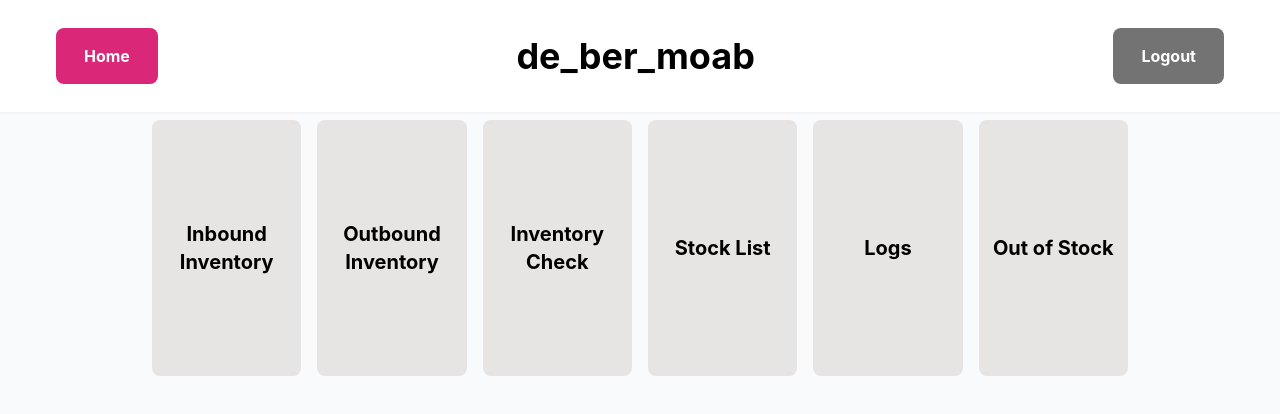
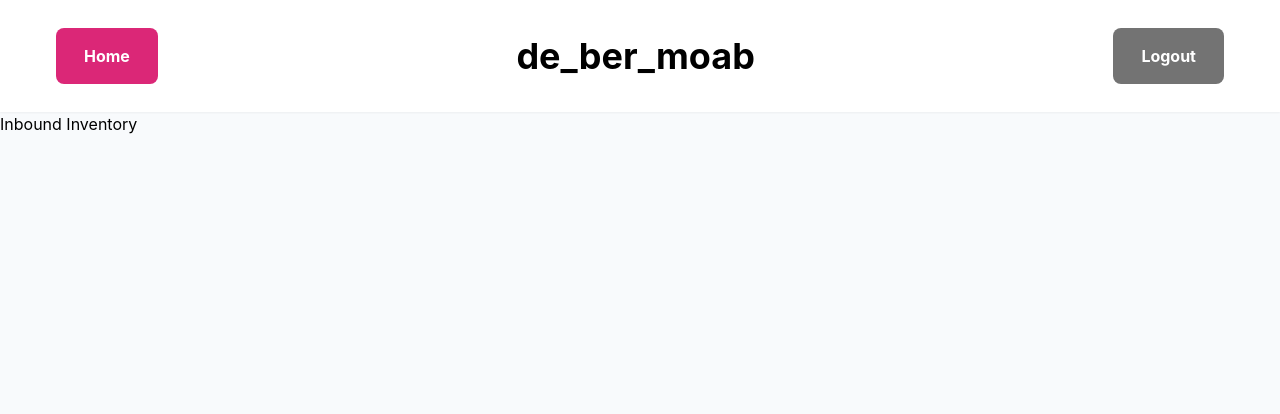
Before and after one commit to santiagomanso/inventory, a React (Create React App) app: page /inbound-inventory in a window 1280 px wide. Shown: the top 414 px of the page. Built offline with nearby package versions, Linux system fonts and the light colour scheme.

Commit message:
added navigation =)

```diff
--- a/package.json
+++ b/package.json
@@ -8,6 +8,7 @@
     "@testing-library/user-event": "^13.5.0",
     "react": "^17.0.2",
     "react-dom": "^17.0.2",
+    "react-router-dom": "^6.2.1",
     "react-scripts": "5.0.0",
     "web-vitals": "^2.1.2"
   },
--- a/src/App.js
+++ b/src/App.js
@@ -1,12 +1,31 @@
 import './App.css';
 import { Layout } from './components/layout/Layout';
 import { NavButtons } from './components/NavButtons';
+import { BrowserRouter as Router, Routes, Route } from 'react-router-dom';
+import { InboundInventory } from './components/InboundInventory';
+import { OutboundInventory } from './components/OutboundInventory';
+import { InventoryCheck } from './components/InventoryCheck';
+import { OutOfStock } from './components/OutOfStock';
+import { StockList } from './components/StockList';
+import { Logs } from './components/Logs';
+
+
 
 function App() {
   return (
-    <Layout>
-      <NavButtons />
-    </Layout>
+    <Router>
+      <Layout>
+        <Routes>
+              <Route  path="/" element={ <NavButtons /> }/>
+              <Route path="/inbound-inventory" element={ <InboundInventory /> }/>
+              <Route path="/outbound-inventory" element={ <OutboundInventory /> }/>
+              <Route path="/inventory-check" element={ <InventoryCheck /> }/>
+              <Route path="/stock-list" element={ <StockList /> }/>
+              <Route path="/logs" element={ <Logs /> }/>
+              <Route path="/out-of-stock" element={ <OutOfStock /> }/>
+        </Routes>
+      </Layout>
+    </Router>
   );
 }
 
--- /dev/null
+++ b/src/components/InboundInventory.jsx
@@ -0,0 +1,9 @@
+import React from 'react'
+
+export const InboundInventory = () => {
+    return (
+        <div>
+            <h1>Inbound Inventory</h1>
+        </div>
+    )
+}
--- /dev/null
+++ b/src/components/InventoryCheck.jsx
@@ -0,0 +1,9 @@
+import React from 'react'
+
+export const InventoryCheck = () => {
+    return (
+        <div>
+            <h1>Inventory Check</h1>
+        </div>
+    )
+}
--- /dev/null
+++ b/src/components/Logs.jsx
@@ -0,0 +1,9 @@
+import React from 'react'
+
+export const Logs = () => {
+    return (
+        <div>
+            <h1>This function would not be implemented any time soon</h1>
+        </div>
+    )
+}
--- a/src/components/NavButtons.jsx
+++ b/src/components/NavButtons.jsx
@@ -1,25 +1,31 @@
 import React from 'react'
+import { useNavigate } from 'react-router-dom'
+
+
 
 export const NavButtons = () => {
+
+    const navigate = useNavigate();
+
     return (
         <div className='ml-0 sm:ml-36 mr-0 sm:mr-36 flex flex-col sm:flex-row justify-center items-center'>
             <div className='m-2 h-16 sm:h-64 w-3/4 sm:w-full bg-stone-200 rounded-lg'>
-                <button className='font-bold text-xl h-full w-full'>Inbound Inventory</button>
+                <button className='font-bold text-xl h-full w-full' onClick={()=>{navigate('./inbound-inventory')}}>Inbound Inventory</button>
             </div>
             <div className='m-2 h-16 sm:h-64 w-3/4 sm:w-full bg-stone-200 rounded-lg'>
-                <button className='font-bold text-xl h-full w-full'>Outbound Inventory</button>
+                <button className='font-bold text-xl h-full w-full' onClick={()=>{navigate('./outbound-inventory')}}>Outbound Inventory</button>
             </div>
             <div className='m-2 h-16 sm:h-64 w-3/4 sm:w-full bg-stone-200 rounded-lg'>
-                <button className='font-bold text-xl h-full w-full'>Inventory Check</button>
+                <button className='font-bold text-xl h-full w-full' onClick={()=>{navigate('./inventory-check')}}>Inventory Check</button>
             </div>
             <div className='m-2 h-16 sm:h-64 w-3/4 sm:w-full bg-stone-200 rounded-lg'>
-                <button className='font-bold text-xl h-full w-full'>Stock List</button>
+                <button className='font-bold text-xl h-full w-full' onClick={()=>{navigate('./stock-list')}}>Stock List</button>
             </div>
             <div className='m-2 h-16 sm:h-64 w-3/4 sm:w-full bg-stone-200 rounded-lg'>
-                <button className='font-bold text-xl h-full w-full'>Logs</button>
+                <button className='font-bold text-xl h-full w-full' onClick={()=>{navigate('./logs')}}>Logs</button>
             </div>
             <div className='m-2 h-16 sm:h-64 w-3/4 sm:w-full bg-stone-200 rounded-lg'>
-                <button className='font-bold text-xl h-full w-full'>Out of Stock</button>
+                <button className='font-bold text-xl h-full w-full' onClick={()=>{navigate('./out-of-stock')}}>Out of Stock</button>
             </div>
         </div>
     )
--- /dev/null
+++ b/src/components/OutOfStock.jsx
@@ -0,0 +1,9 @@
+import React from 'react'
+
+export const OutOfStock = () => {
+    return (
+        <div>
+            <h1>This function would not be implemented any time soon</h1>
+        </div>
+    )
+}
--- /dev/null
+++ b/src/components/OutboundInventory.jsx
@@ -0,0 +1,9 @@
+import React from 'react'
+
+export const OutboundInventory = () => {
+    return (
+        <div>
+            <h1>Outbound Inventory</h1>
+        </div>
+    )
+}
--- /dev/null
+++ b/src/components/StockList.jsx
@@ -0,0 +1,9 @@
+import React from 'react'
+
+export const StockList = () => {
+    return (
+        <div>
+            <h1>This function would not be implemented any time soon</h1>
+        </div>
+    )
+}
--- a/src/components/navbar/Navbar.jsx
+++ b/src/components/navbar/Navbar.jsx
@@ -1,9 +1,15 @@
 import React from 'react'
+import { useNavigate } from 'react-router-dom'
+
 
 export const Navbar = () => {
+    const navigate = useNavigate();
     return (
         <nav className='bg-white p-5 sm:p-14 flex justify-between items-center h-16 text-black relative shadow-sm'>
-            <button className='bg-pink-600 py-1 sm:py-4 px-2 sm:px-7 text-white rounded-lg font-bold'>Home</button>
+            <button className='bg-pink-600 py-1 sm:py-4 px-2 sm:px-7 text-white rounded-lg font-bold'
+                onClick={()=>{navigate('../')}}>
+                Home
+            </button>
             <h1 className='text-xl sm:text-4xl font-bold'>de_ber_moab</h1>
             <span className='bg-neutral-500 py-1 sm:py-4  px-2 sm:px-7  text-white rounded-lg font-bold'>Logout</span>
         </nav>
```
Also changed, not shown: 1 other file (tests, documents, lock files or other folders).
